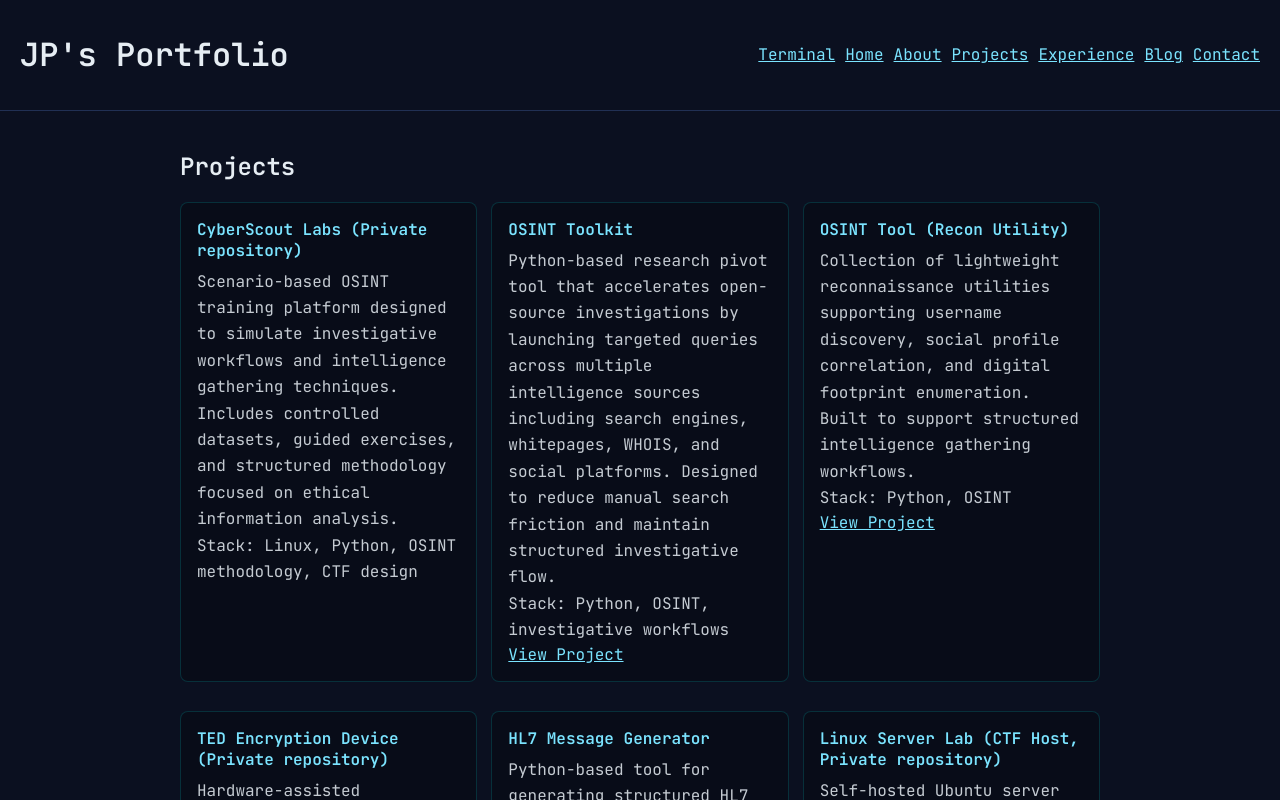
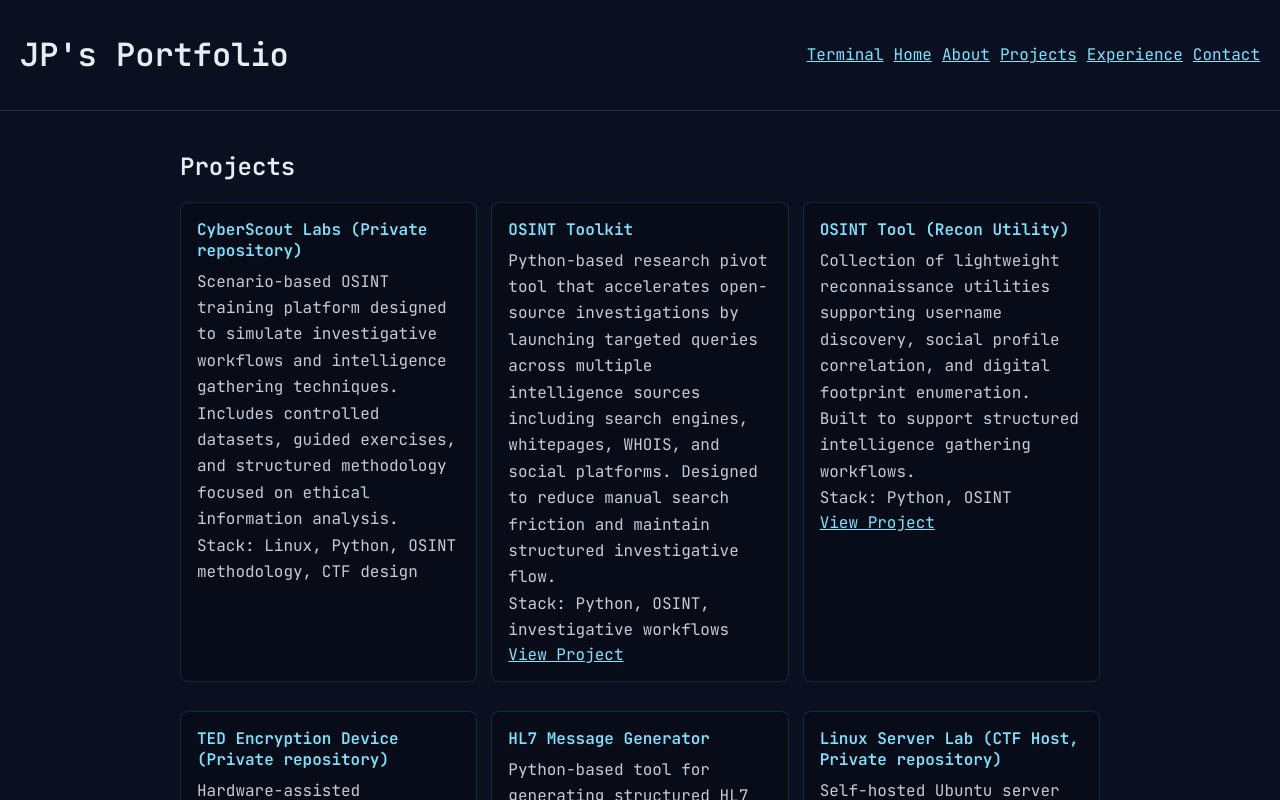
Before and after one commit to usmc1371nerd/network-portfolio, a React (Vite) app: page /gui/projects in a window 1280 px wide. Shown: the top 800 px of the page. Built offline with nearby package versions, Linux system fonts and the light colour scheme; no server answers.

Commit message:
commented the blog out for now

```diff
--- a/src/AppRouter.tsx
+++ b/src/AppRouter.tsx
@@ -4,8 +4,8 @@ import App from './App'
 // import { Footer } from './components/Footer.tsx'
 import { Navbar } from './components/Navbar'
 import { About } from './pages/About'
-import { BlogList } from './pages/BlogList.tsx'
-import { BlogPost } from './pages/BlogPost.tsx'
+// import { BlogList } from './pages/BlogList.tsx'
+// import { BlogPost } from './pages/BlogPost.tsx'
 import { Contact } from './pages/Contact.tsx'
 import { Experience } from './pages/Experience.tsx'
 import { Home } from './pages/Home'
@@ -77,8 +77,8 @@ export function AppRouter() {
         <Route path="about" element={<About />} />
         <Route path="projects" element={<Projects />} />
         <Route path="experience" element={<Experience />} />
-        <Route path="blog" element={<BlogList />} />
-        <Route path="blog/:slug" element={<BlogPost />} />
+        {/* <Route path="blog" element={<BlogList />} /> */}
+        {/* <Route path="blog/:slug" element={<BlogPost />} /> */}
         <Route path="contact" element={<Contact />} />
       </Route>
 
--- a/src/components/Navbar.tsx
+++ b/src/components/Navbar.tsx
@@ -10,7 +10,7 @@ export function Navbar() {
         <NavLink to="/gui/about">About</NavLink>
         <NavLink to="/gui/projects">Projects</NavLink>
         <NavLink to="/gui/experience">Experience</NavLink>
-        <NavLink to="/gui/blog">Blog</NavLink>
+        {/* <NavLink to="/gui/blog">Blog</NavLink> */}
         <NavLink to="/gui/contact">Contact</NavLink>
       </nav>
     </header>
```
